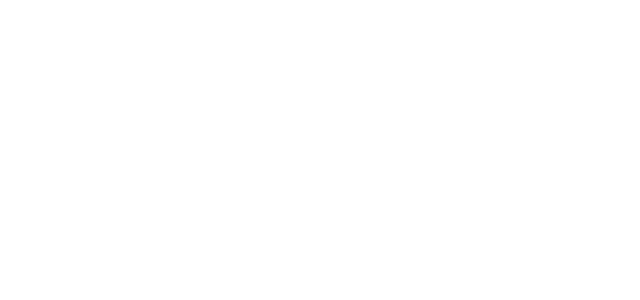
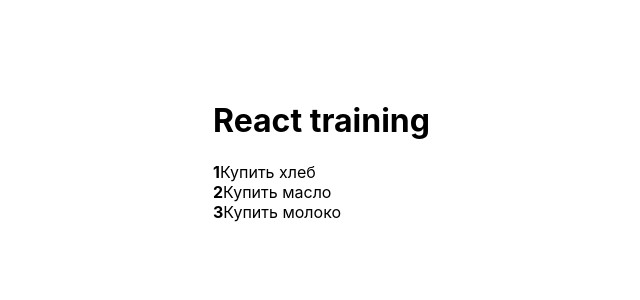
Before and after one commit to AxeSnk/react-training, a React (Create React App) app: page / in a window 1280 px wide. Shown: the top 300 px of the page, without its empty margins (127-767 px from the left). Built offline with nearby package versions, Linux system fonts and the light colour scheme.

Commit message:
create TodoList

```diff
--- a/src/App.js
+++ b/src/App.js
@@ -1,9 +1,19 @@
 import React from 'react';
+import TodoList from './Todo/TodoList';
 
 function App() {
+  const todos = [
+    {id: 1, completed: false, title: 'Купить хлеб'},
+    {id: 2, completed: false, title: 'Купить масло'},
+    {id: 3, completed: false, title: 'Купить молоко'}
+
+  ]
+
   return (
     <div className='wrapper'>
+      <h1>React training</h1>
 
+      <TodoList todos={todos}/>
     </div>
   )
 }
--- /dev/null
+++ b/src/Todo/TodoItem.js
@@ -0,0 +1,10 @@
+import React from 'react';
+
+export default function TodoItem({ todo, index }) {
+	return (
+		<li>
+			<strong>{index + 1}</strong>
+			{todo.title}
+		</li>
+	)
+}
--- /dev/null
+++ b/src/Todo/TodoList.js
@@ -0,0 +1,20 @@
+import React from 'react';
+import TodoItem from './TodoItem';
+
+const styles = {
+	ul: {
+		listStyle: 'none',
+		margin: 0,
+		padding: 0
+	}
+}
+
+export default function TodoList(props) {
+	return (
+		<ul style={styles.ul}>
+			{ props.todos.map((todo, index) => {
+				return <TodoItem todo={todo} key={todo.id} index={index} />
+			}) }
+		</ul>
+	)
+}
```
